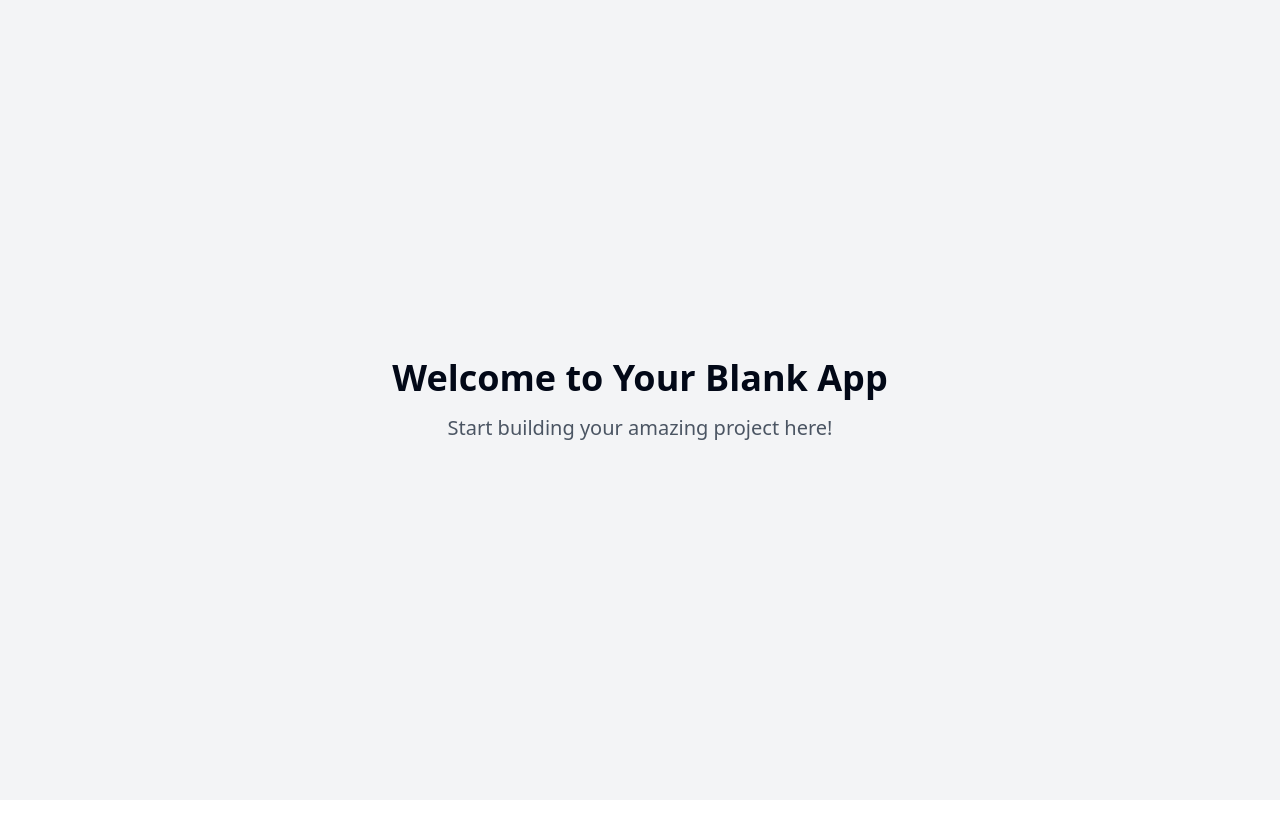
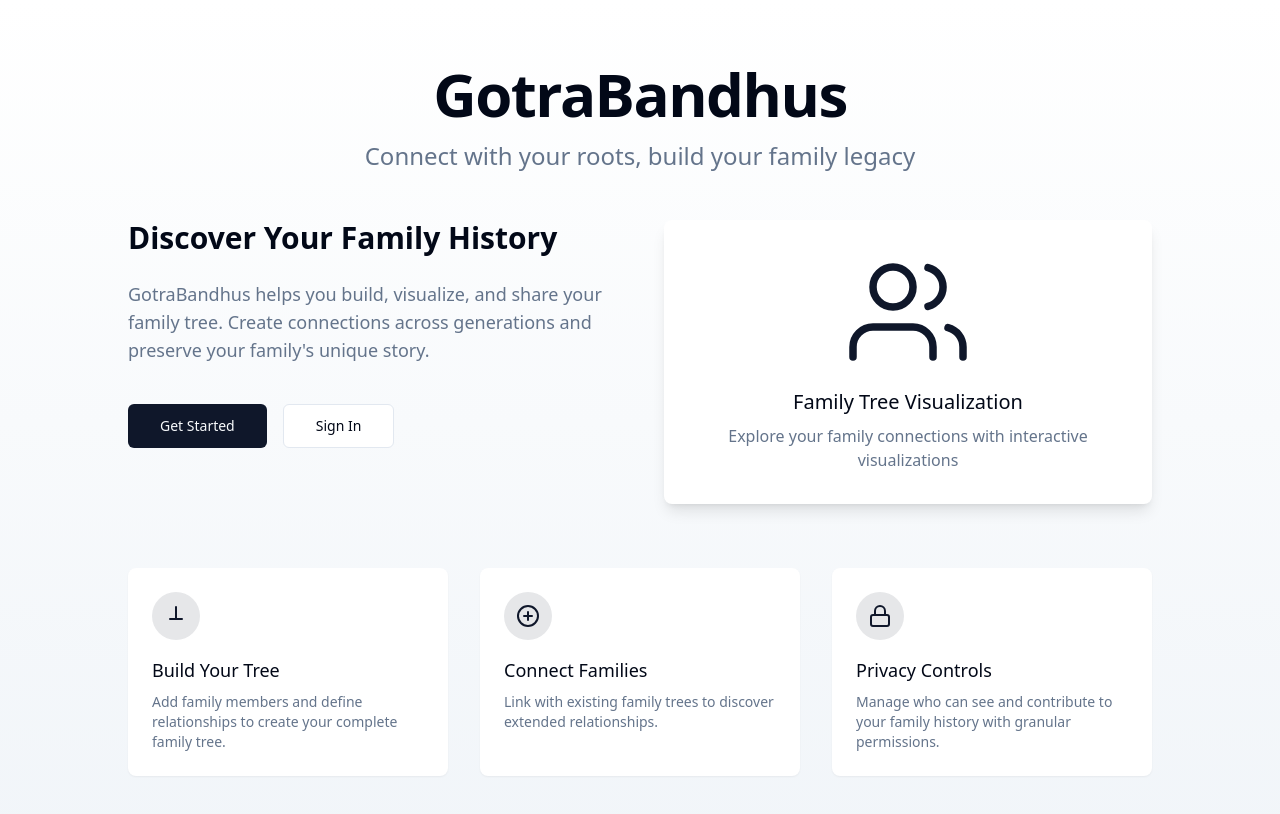
Before and after one commit to gvensan21/family-kinnect, a React (Vite) app: page / in a window 1280 px wide. Shown: the top 814 px of the page. Built offline with nearby package versions, Linux system fonts and the light colour scheme.

Commit message:
Display welcome message
The app now displays a welcome message.

```diff
--- a/src/App.tsx
+++ b/src/App.tsx
@@ -1,3 +1,4 @@
+
 import { Toaster } from "@/components/ui/toaster";
 import { Toaster as Sonner } from "@/components/ui/sonner";
 import { TooltipProvider } from "@/components/ui/tooltip";
--- a/src/pages/Index.tsx
+++ b/src/pages/Index.tsx
@@ -1,14 +1,108 @@
-// Update this page (the content is just a fallback if you fail to update the page)
+
+import { Button } from "@/components/ui/button";
+import { Link } from "react-router-dom";
 
 const Index = () => {
   return (
-    <div className="min-h-screen flex items-center justify-center bg-gray-100">
-      <div className="text-center">
-        <h1 className="text-4xl font-bold mb-4">Welcome to Your Blank App</h1>
-        <p className="text-xl text-gray-600">Start building your amazing project here!</p>
+    <div className="min-h-screen bg-gradient-to-b from-background to-muted">
+      <div className="container mx-auto px-4 py-16 flex flex-col items-center">
+        <header className="text-center mb-12">
+          <h1 className="text-4xl md:text-6xl font-bold tracking-tight mb-4">
+            GotraBandhus
+          </h1>
+          <p className="text-xl md:text-2xl text-muted-foreground">
+            Connect with your roots, build your family legacy
+          </p>
+        </header>
+
+        <div className="grid grid-cols-1 md:grid-cols-2 gap-12 max-w-5xl w-full mb-16">
+          <div className="space-y-6">
+            <h2 className="text-2xl md:text-3xl font-semibold">Discover Your Family History</h2>
+            <p className="text-muted-foreground text-lg">
+              GotraBandhus helps you build, visualize, and share your family tree.
+              Create connections across generations and preserve your family's unique story.
+            </p>
+            <div className="flex flex-col sm:flex-row gap-4 pt-4">
+              <Link to="/register">
+                <Button size="lg" className="w-full sm:w-auto">Get Started</Button>
+              </Link>
+              <Link to="/login">
+                <Button size="lg" variant="outline" className="w-full sm:w-auto">Sign In</Button>
+              </Link>
+            </div>
+          </div>
+
+          <div className="bg-card rounded-lg shadow-lg overflow-hidden flex items-center justify-center">
+            <div className="p-8 text-center">
+              <svg
+                xmlns="http://www.w3.org/2000/svg"
+                width="120"
+                height="120"
+                viewBox="0 0 24 24"
+                fill="none"
+                stroke="currentColor"
+                strokeWidth="1.5"
+                strokeLinecap="round"
+                strokeLinejoin="round"
+                className="mx-auto mb-4 text-primary"
+              >
+                <path d="M17 21v-2a4 4 0 0 0-4-4H5a4 4 0 0 0-4 4v2"></path>
+                <circle cx="9" cy="7" r="4"></circle>
+                <path d="M23 21v-2a4 4 0 0 0-3-3.87"></path>
+                <path d="M16 3.13a4 4 0 0 1 0 7.75"></path>
+              </svg>
+              <h3 className="text-xl font-medium mb-2">Family Tree Visualization</h3>
+              <p className="text-muted-foreground">
+                Explore your family connections with interactive visualizations
+              </p>
+            </div>
+          </div>
+        </div>
+
+        <div className="grid grid-cols-1 sm:grid-cols-2 md:grid-cols-3 gap-8 max-w-5xl w-full">
+          {features.map((feature, index) => (
+            <div key={index} className="bg-card rounded-lg p-6 shadow-sm">
+              <div className="w-12 h-12 flex items-center justify-center rounded-full bg-primary/10 mb-4">
+                {feature.icon}
+              </div>
+              <h3 className="text-lg font-medium mb-2">{feature.title}</h3>
+              <p className="text-sm text-muted-foreground">{feature.description}</p>
+            </div>
+          ))}
+        </div>
       </div>
     </div>
   );
 };
 
+const features = [
+  {
+    title: "Build Your Tree",
+    description: "Add family members and define relationships to create your complete family tree.",
+    icon: (
+      <svg xmlns="http://www.w3.org/2000/svg" width="24" height="24" viewBox="0 0 24 24" fill="none" stroke="currentColor" strokeWidth="2" strokeLinecap="round" strokeLinejoin="round" className="text-primary">
+        <path d="M12 3v12"></path><path d="M6 15h12"></path>
+      </svg>
+    ),
+  },
+  {
+    title: "Connect Families",
+    description: "Link with existing family trees to discover extended relationships.",
+    icon: (
+      <svg xmlns="http://www.w3.org/2000/svg" width="24" height="24" viewBox="0 0 24 24" fill="none" stroke="currentColor" strokeWidth="2" strokeLinecap="round" strokeLinejoin="round" className="text-primary">
+        <path d="M8 12h8"></path><path d="M12 8v8"></path><circle cx="12" cy="12" r="10"></circle>
+      </svg>
+    ),
+  },
+  {
+    title: "Privacy Controls",
+    description: "Manage who can see and contribute to your family history with granular permissions.",
+    icon: (
+      <svg xmlns="http://www.w3.org/2000/svg" width="24" height="24" viewBox="0 0 24 24" fill="none" stroke="currentColor" strokeWidth="2" strokeLinecap="round" strokeLinejoin="round" className="text-primary">
+        <rect x="3" y="11" width="18" height="11" rx="2" ry="2"></rect><path d="M7 11V7a5 5 0 0 1 10 0v4"></path>
+      </svg>
+    ),
+  },
+];
+
 export default Index;
```
